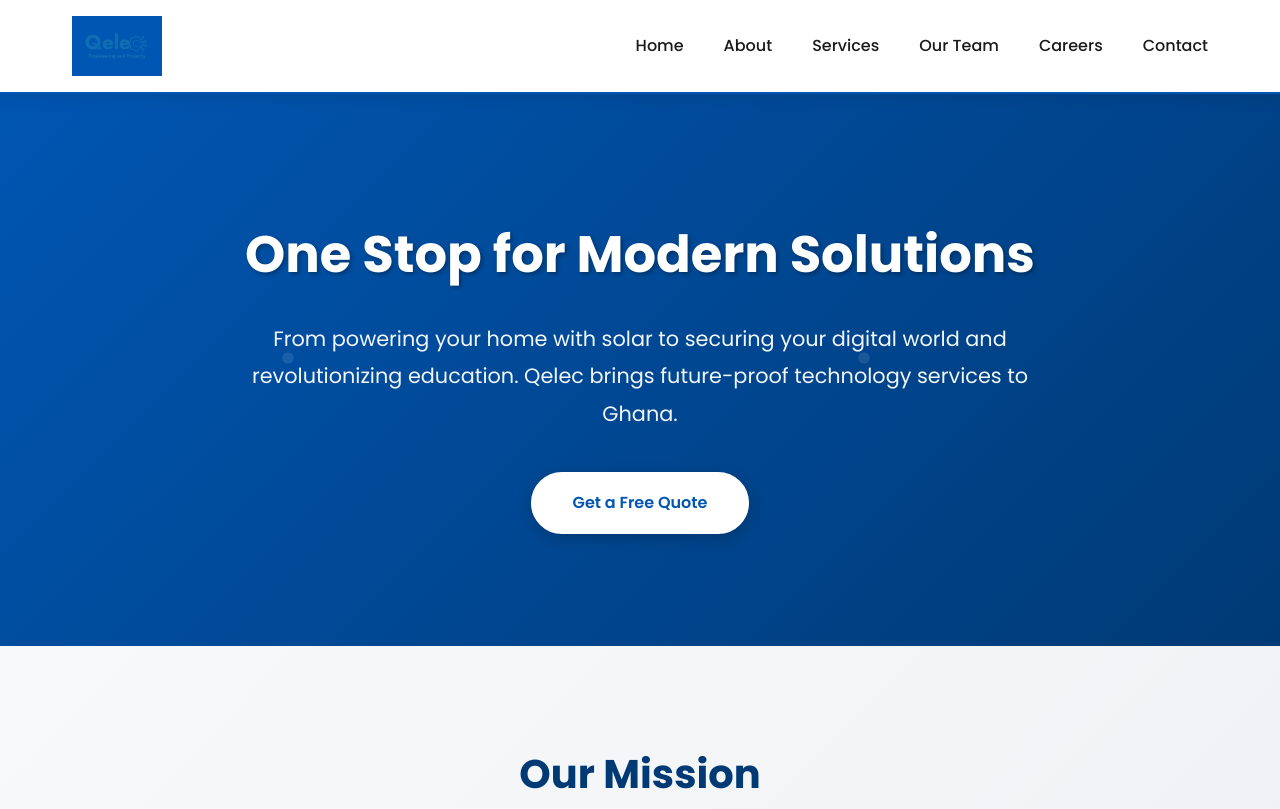
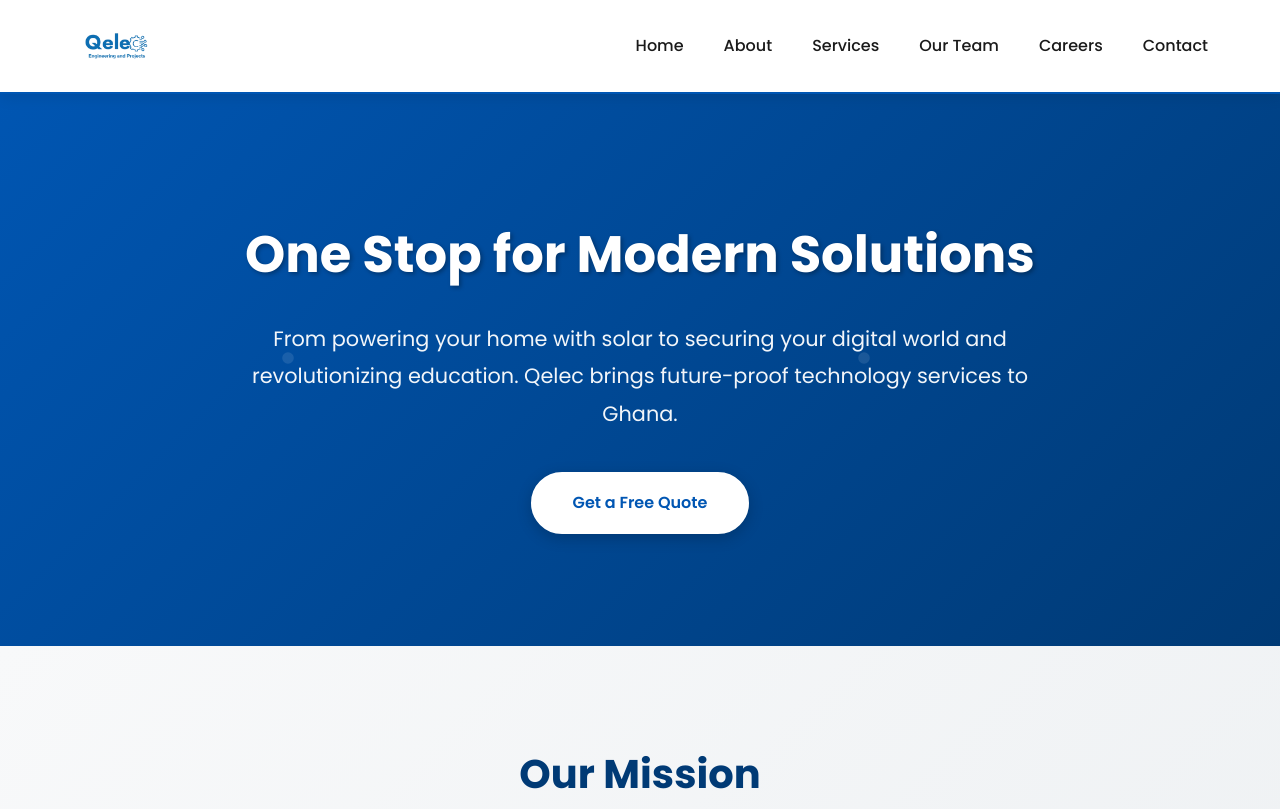
Before and after one commit to Ransfordsenyo/Qelec-Official-website, a plain HTML site: page index.html in a window 1280 px wide. Shown: the top 809 px of the page. Drawn offline with Linux system fonts and the light colour scheme.

Commit message:
Update style.css

```diff
--- a/style.css
+++ b/style.css
@@ -59,7 +59,6 @@ body {
     height: 60px;
     width: auto;
     margin-right: 12px;
-    background-color: #0056b3;
 }
 
 .logo-text {
```
